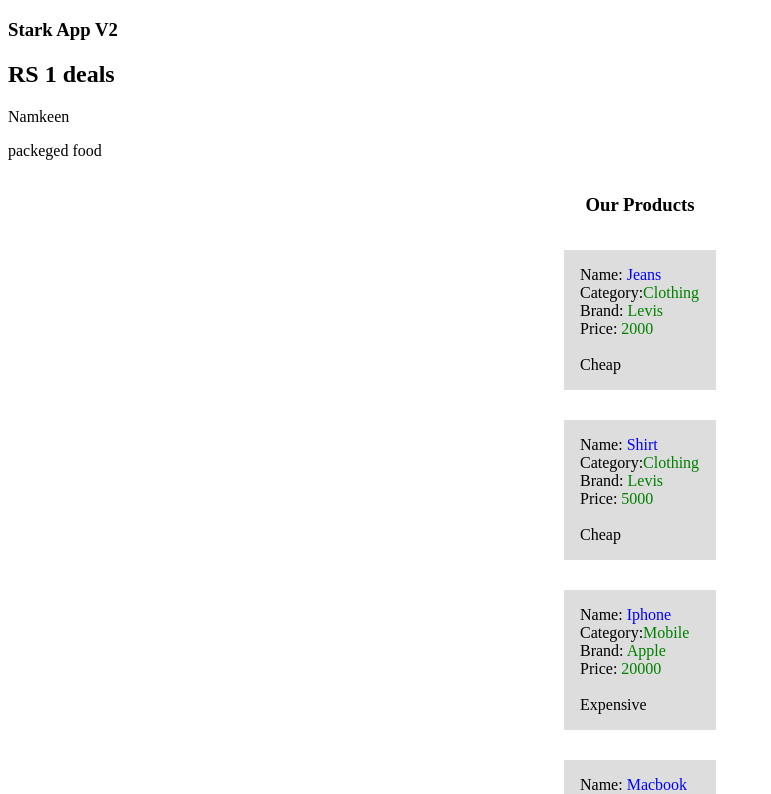
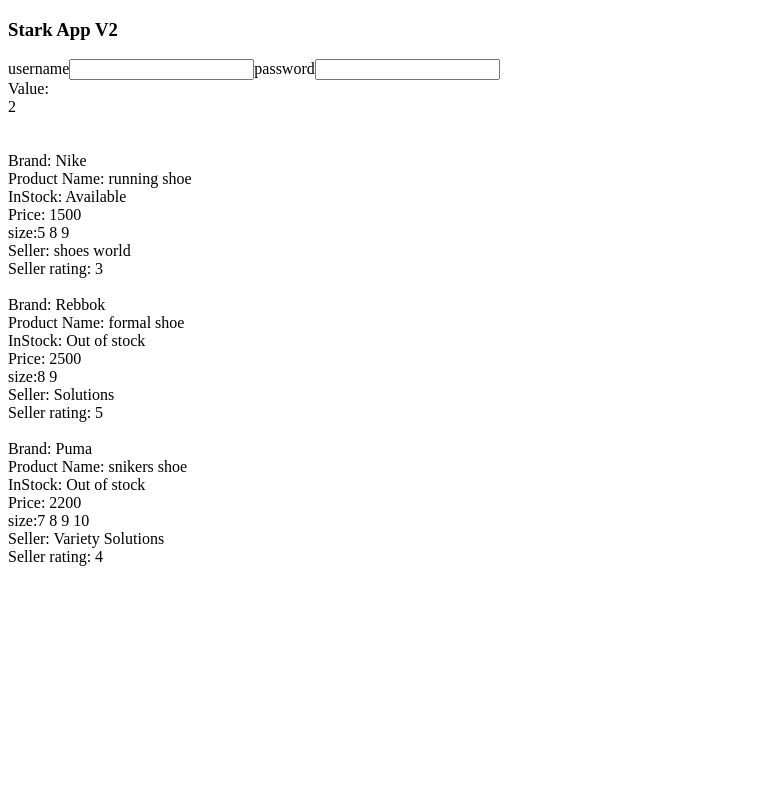
Before and after one commit to Abhinavav23/stark-react-basic, a React (Create React App) app: page / in a window 1280 px wide. Shown: the top 794 px of the page, without its empty margins (0-771 px from the left). Built offline with nearby package versions, Linux system fonts and the light colour scheme.

Commit message:
[10 july 2023] props

```diff
--- a/src/V1/components/PersonList.jsx
+++ b/src/V1/components/PersonList.jsx
@@ -83,3 +83,5 @@
 // console.log(doubleArr);
 
 //
+
+{true ? <div>123</div> : null}
--- a/src/V2/App.jsx
+++ b/src/V2/App.jsx
@@ -1,13 +1,43 @@
-import {ProductList} from './components/ProductList'
-import { ConditionalEX2 } from './components/conditionals/ConditionalEX2';
-import { UserStatus } from './components/conditionals/UserStatus';
+import { ProductList } from "./components/ProductList";
+import { ConditionalEX2 } from "./components/conditionals/ConditionalEX2";
+import { UserStatus } from "./components/conditionals/UserStatus";
+import { Shoe } from "./components/props/Shoe";
 export const App = () => {
   return (
     <>
       <h3>Stark App V2</h3>
-      <UserStatus/>
-      <ProductList/>
+      {/* {/* <UserStatus/> */}
+      {/* <UserStatus/> */}
+      {/* <ProductList/> */}
       <ConditionalEX2/>
+      <br />
+      <br />
+      <Shoe
+        brand={"Nike"}
+        productName={"running shoe"}
+        inStock={true}
+        price={1500}
+        sizes={[5, 8, 9]}
+        seller={{name: 'shoes world', rating: 3}}
+      />
+      <br />
+      <Shoe
+        brand={"Rebbok"}
+        productName={"formal shoe"}
+        inStock={false}
+        price={2500}
+        sizes={[8, 9]}
+        seller={{name: 'Solutions', rating: 5}}
+      />
+      <br />
+      <Shoe
+        brand={"Puma"}
+        productName={"snikers shoe"}
+        inStock={false}
+        price={2200}
+        sizes={[7, 8, 9, 10]}
+        seller={{name: 'Variety Solutions', rating: 4}}
+      />
     </>
   );
 };
--- a/src/V2/components/conditionals/ConditionalEX2.jsx
+++ b/src/V2/components/conditionals/ConditionalEX2.jsx
@@ -23,11 +23,37 @@
     );
   }
 
+  let value = 2;
+  let valueEl;
+
+  //   if(value === 1){
+  //     valueEl = <div>1</div>
+  //   }else if(value === 2){
+  //     valueEl = <div>2</div>
+  //   } else if (value===3){
+  //     valueEl = <div>2</div>
+  //   }
+
+  switch (value) {
+    case 1:
+      valueEl = <div>1</div>;
+      break
+    case 2:
+      valueEl = <div>2</div>;
+      break;
+    case 3:
+      valueEl = <div>3</div>;
+      break;
+  }
+
   return (
-    <form action="">
-      <label htmlFor="username">username</label>
-      <input type="text" id="username" />
-      {loginContent}
-    </form>
+    <>
+      <form action="">
+        <label htmlFor="username">username</label>
+        <input type="text" id="username" />
+        {loginContent}
+      </form>
+      <div>Value: {valueEl}</div>
+    </>
   );
 };
--- /dev/null
+++ b/src/V2/components/props/Shoe.jsx
@@ -0,0 +1,39 @@
+export function Shoe({
+  brand,
+  productName,
+  inStock,
+  price,
+  sizes,
+  seller: { name, rating },
+}) {
+  //   console.log("value of props is ", props);
+  //   console.log(props.sizes.join(", "));
+
+  //   const {
+  //     brand,
+  //     productName,
+  //     inStock,
+  //     price,
+  //     sizes,
+  //     seller: { name, rating },
+  //   } = props;
+  return (
+    <section>
+      <div>Brand: {brand}</div>
+      <div>Product Name: {productName}</div>
+      <div>InStock: {inStock ? "Available" : "Out of stock"}</div>
+      <div>Price: {price}</div>
+      <div>
+        size:
+        {sizes.map((size, i) => {
+          return <span key={i}>{size} </span>;
+        })}
+      </div>
+      <div>Seller: {name}</div>
+      <div>Seller rating: {rating}</div>
+    </section>
+  );
+}
+
+// Props --> props are nothing but argument/parameter passed to the function
+//
```
Also changed, not shown: src/V2/components/conditionals/UserStatus.jsx (+17 -0 lines).
